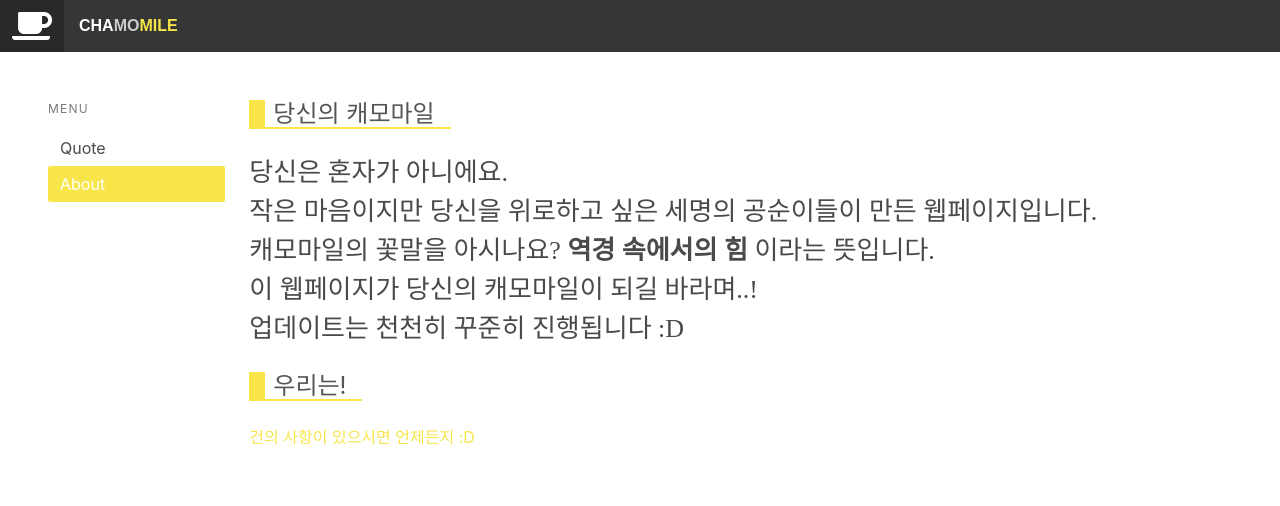
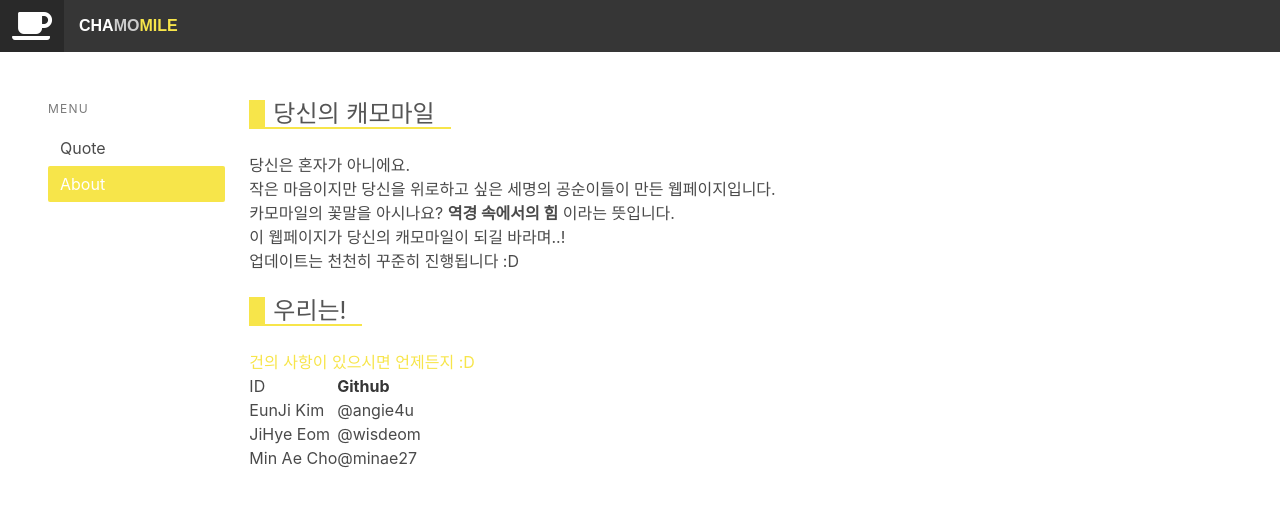
Before and after one commit to TeamChamomile/chamomile, a React (Create React App) app in the folder react-app/: page /about in a window 1280 px wide. Shown: the top 506 px of the page. Built offline with nearby package versions, Linux system fonts and the light colour scheme; no server answers; a web font is replaced by a local one.

Commit message:
add table

```diff
--- a/react-app/src/About.js
+++ b/react-app/src/About.js
@@ -4,13 +4,11 @@ const About = () => (
   <div className="content-container">
     <div className="content-title-group not-found">
       <h2 className="title">당신의 캐모마일</h2>
-      <div className="about-chamomile">
-        <p> 당신은 혼자가 아니에요. </p>
-        <p>작은 마음이지만 당신을 위로하고 싶은 세명의 공순이들이 만든 웹페이지입니다. </p>
-        <p>캐모마일의 꽃말을 아시나요? <b>역경 속에서의 힘</b> 이라는 뜻입니다. </p>
-        <p>이 웹페이지가 당신의 캐모마일이 되길 바라며..! </p>
-        <p>업데이트는 천천히 꾸준히 진행됩니다 :D </p>
-      </div>
+      <p> 당신은 혼자가 아니에요. </p>
+      <p>작은 마음이지만 당신을 위로하고 싶은 세명의 공순이들이 만든 웹페이지입니다. </p>
+      <p>카모마일의 꽃말을 아시나요? <b>역경 속에서의 힘</b> 이라는 뜻입니다. </p>
+      <p>이 웹페이지가 당신의 캐모마일이 되길 바라며..! </p>
+      <p>업데이트는 천천히 꾸준히 진행됩니다 :D </p>
       <br />
       <h2 className="title">우리는!</h2>
       <ul>
@@ -20,6 +18,12 @@ const About = () => (
           </a>
         </li>
       </ul>
+      <table>
+        <tr><td>ID</td><th>Github</th></tr>
+        <tr><td>EunJi Kim</td><td>@angie4u</td></tr>
+        <tr><td>JiHye Eom</td><td>@wisdeom</td></tr>
+        <tr><td>Min Ae Cho</td><td>@minae27</td></tr>
+        </table>
     </div>
   </div>
 );
```
